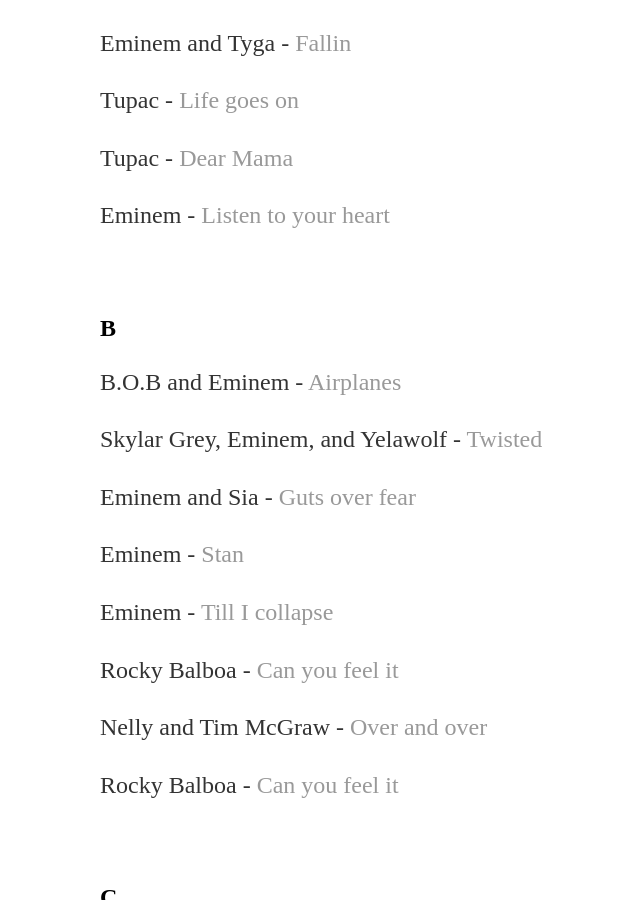
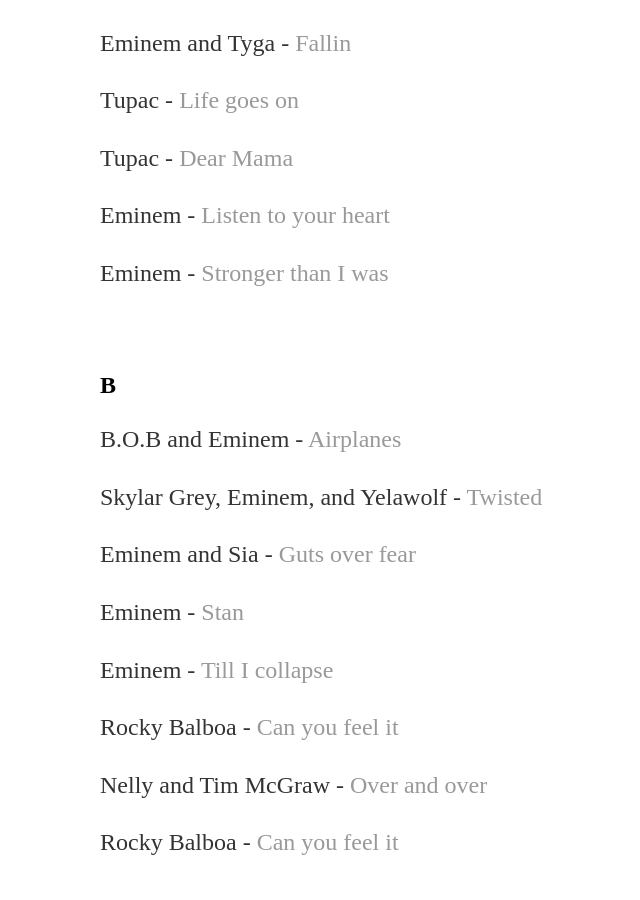
Before and after one commit to yjkweon24/yjkweon24.github.io, a Jekyll site: the page built from _posts/2018-10-23-songs-that-i-love.md, in a window 1280 px wide and 900 px high, scrolled down 452 px. Shown: the whole window, without its empty margins (92-732 px from the left). Built offline with Jekyll 4.4.1, drawn with Linux system fonts in a browser that asks for light colours.

Commit message:
Update 2018-10-23-songs-that-i-love.md

```diff
--- a/_posts/2018-10-23-songs-that-i-love.md
+++ b/_posts/2018-10-23-songs-that-i-love.md
@@ -18,6 +18,8 @@
 Tupac - [Dear Mama](https://www.youtube.com/watch?v=Mb1ZvUDvLDY)
 
 Eminem - [Listen to your heart](https://www.youtube.com/watch?v=hGDOEQHBt6Q)
+
+Eminem - [Stronger than I was](https://www.youtube.com/watch?v=iZtzWLoS60w)
 
 <br>
 
```
